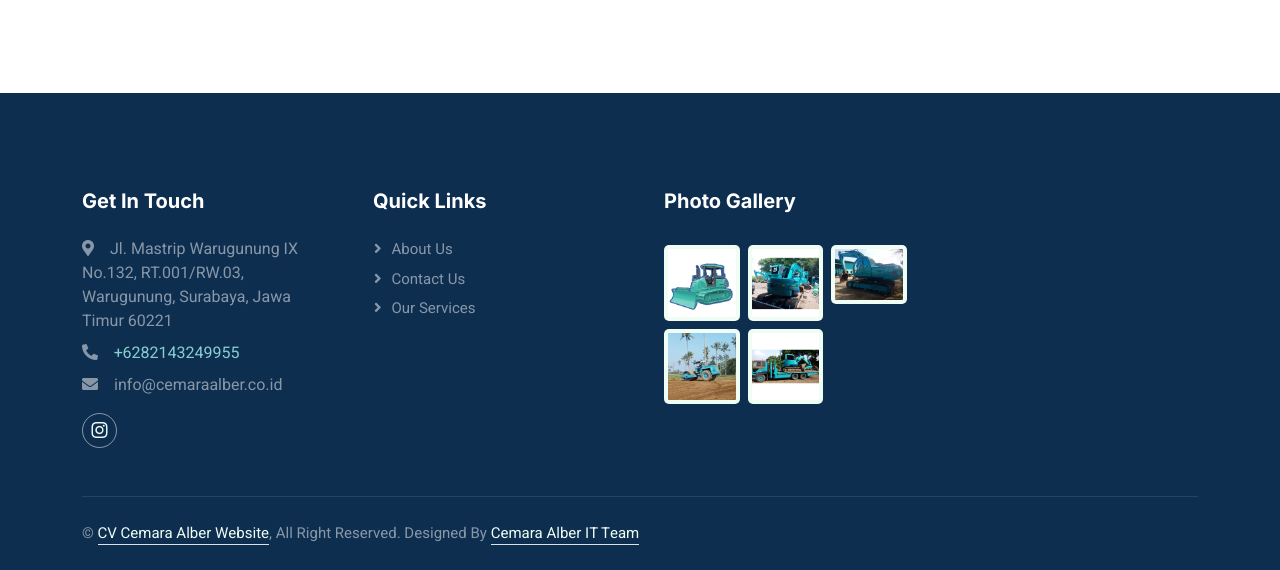
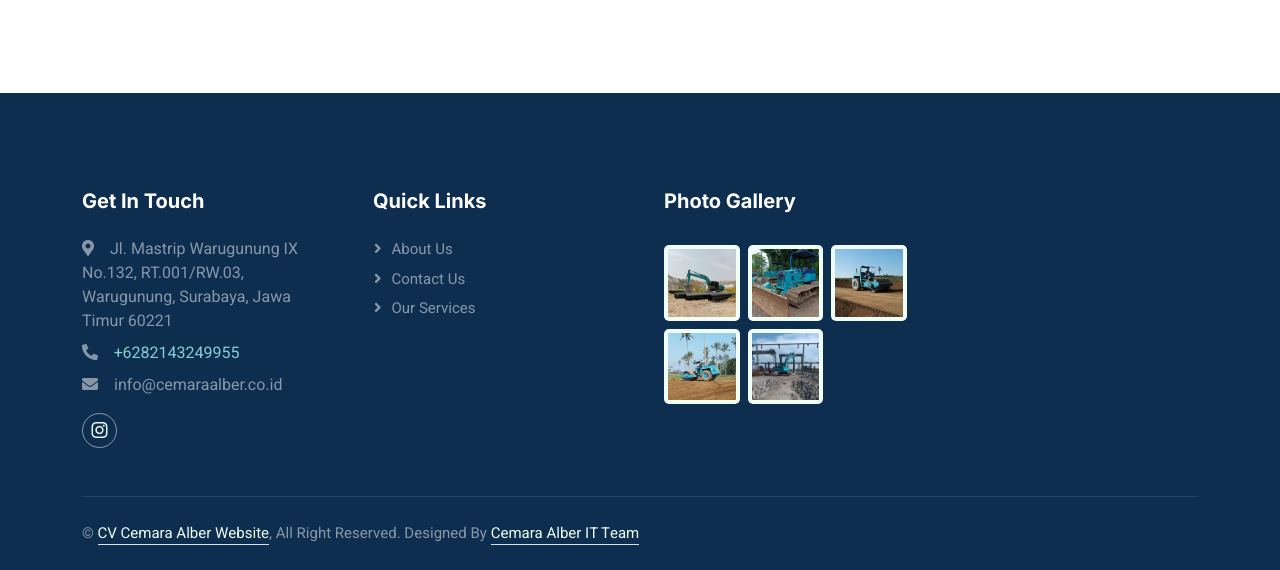
Before and after one commit to rakyankrisna/website-alat-berat, a plain HTML site: page testimonial.html in a window 1280 px wide. Shown: the part 1327-1897 px from the top of the page. Drawn offline with nearby package versions, Linux system fonts and the light colour scheme.

Commit message:
testimonial updated

```diff
--- a/testimonial.html
+++ b/testimonial.html
@@ -142,7 +142,7 @@
             </nav>
           </div>
           <div class="col-md-6 animated fadeIn">
-            <img class="img-fluid" src="img/genset.jpg" alt="" />
+            <img class="img-fluid" src="img/vibro20.jpg" alt="" />
           </div>
         </div>
       </div>
@@ -173,7 +173,7 @@
             style="max-width: 600px"
           >
             <h1 class="mb-3">Testimoni Klien</h1>
-          <p>Berikut pekerjaan yang telah dihandle oleh CV. Cemara Alber</p>
+            <p>Berikut pekerjaan yang telah dihandle oleh CV. Cemara Alber</p>
           </div>
           <div
             class="owl-carousel testimonial-carousel wow fadeInUp"
@@ -316,21 +316,21 @@
                 <div class="col-4">
                   <img
                     class="img-fluid rounded bg-light p-1"
-                    src="img/bulldozer-D31P.png"
+                    src="img/excavator-pc2002.jpg"
                     alt=""
                   />
                 </div>
                 <div class="col-4">
                   <img
                     class="img-fluid rounded bg-light p-1"
-                    src="img/excavator-pc781.jpg"
+                    src="img/bulldozerD31p1.jpg"
                     alt=""
                   />
                 </div>
                 <div class="col-4">
                   <img
                     class="img-fluid rounded bg-light p-1"
-                    src="img/excavator-pc200.jpg"
+                    src="img/vibro2.jpg"
                     alt=""
                   />
                 </div>
@@ -344,7 +344,7 @@
                 <div class="col-4">
                   <img
                     class="img-fluid rounded bg-light p-1"
-                    src="img/selfloader.jpg"
+                    src="img/excavator-pc200-breaker1.jpg"
                     alt=""
                   />
                 </div>
```
